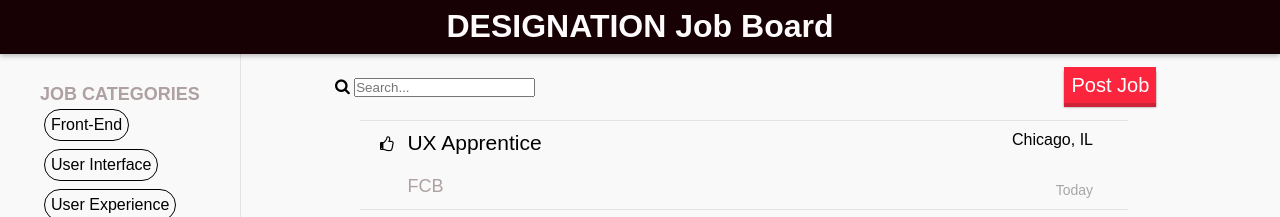
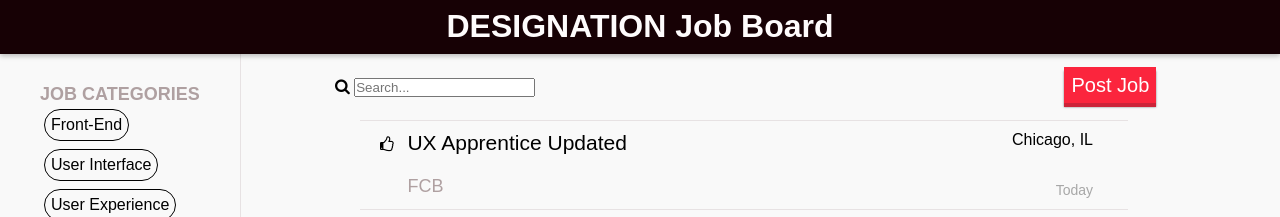
Before and after one commit to adamSensei/DESIGNATION_Job_Board, a plain HTML site: page index.html in a window 1280 px wide. Shown: the top 217 px of the page. Drawn offline with nearby package versions, Linux system fonts and the light colour scheme; a script that the page names is missing.

Commit message:
Update Test

```diff
--- a/index.html
+++ b/index.html
@@ -40,7 +40,7 @@
 				</a>
 		<div class="float_left">
 		<ul>
-			<li class="job_title"><a href="#">UX Apprentice</li>
+			<li class="job_title"><a href="#">UX Apprentice Updated</li>
 			<li class="company_name"><a href="#">FCB</a></li>
 		</ul>
 		</div>
```
